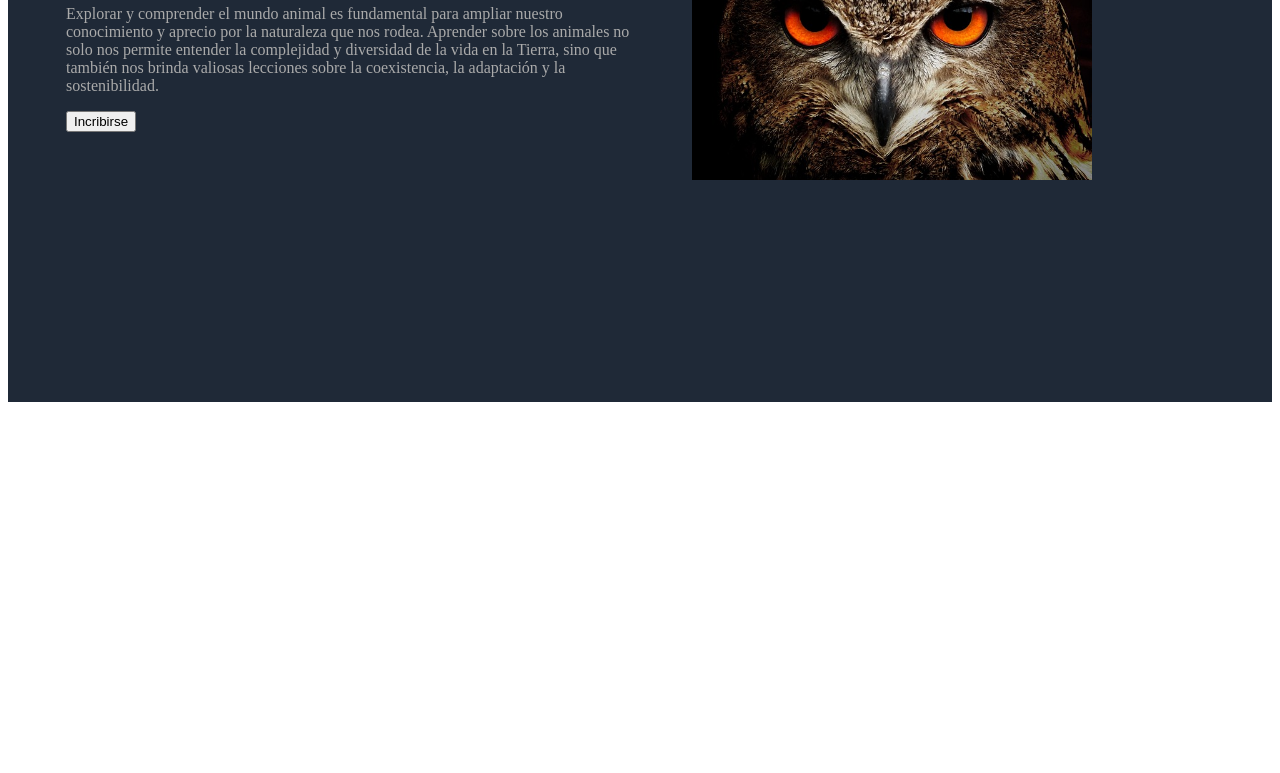
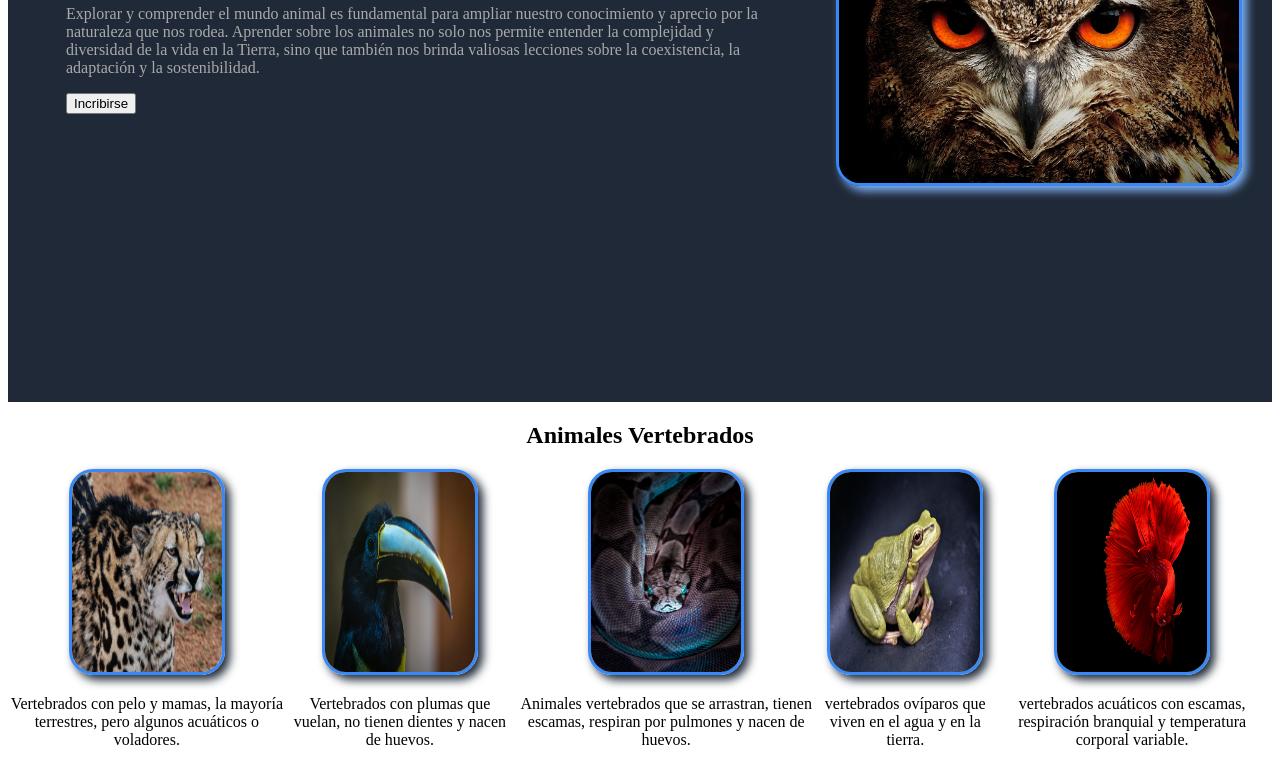
Before and after one commit to RobinsonJr017/pagina-inicio, a plain HTML site: page index.html in a window 1280 px wide. Shown: the part 258-1031 px from the top of the page. Before the commit the page ends 800 px from the top, so only its background shows below. Drawn offline with Linux system fonts and the light colour scheme.

Commit message:
Seccion 1, imagenes

```diff
--- a/index.html
+++ b/index.html
@@ -37,13 +37,54 @@
          </div>
     </header>
 
-
     <section>
-
-
-
-
+        <div class="contenedor-seccion1">
+            <div class="title">
+                <h1>
+                    Animales Vertebrados
+                </h1>
+            </div>
+            <div>
+                <div class="imagenes">
+                    <div class="img1">
+                        <img src="/images/guepardo.jpg"
+                        alt="Imgane de un mamifero"
+                        width="150px"
+                        height="200px">
+                        <p>
+                            Vertebrados con pelo y mamas, la mayoría terrestres, pero algunos acuáticos o voladores.</p>
+                    </div>
+                    <div class="img2">
+                        <img src="/images/ave.jpg"
+                        alt="Imgane de un ave"
+                        width="150px"
+                        height="200px">
+                        <p>Vertebrados con plumas que vuelan, no tienen dientes y nacen de huevos.</p>
+                    </div>
+                    <div class="img3">
+                        <img src="/images/snake.jpg"
+                        alt="Imgane de un reptil"
+                        width="150px"
+                        height="200px">
+                        <p>Animales vertebrados que se arrastran, tienen escamas, respiran por pulmones y nacen de huevos.</p>
+                    </div>
+                    <div class="img4">
+                        <img src="/images/anfibio.jpg"
+                        alt="Imgane de un banfibio"
+                        width="150px"
+                        height="200px">
+                        <p>vertebrados ovíparos que viven en el agua y en la tierra.</p>
+                    </div>
+                    <div class="img5">
+                        <img src="/images/fish.jpg"
+                        alt="Imgane de un pez"
+                        width="150px"
+                        height="200px">
+                        <p>vertebrados acuáticos con escamas, respiración branquial y temperatura corporal variable.</p>
+                    </div>
+                </div>
+            </div>
+        </div>
     </section>
-
 </body>
 </html>
--- a/style.css
+++ b/style.css
@@ -42,6 +42,28 @@ a {
     margin: 50px;
 }
 
-.img0 {
-    margin-right: 180px;
+.img0 img {
+    border: 3px solid #3888f6;
+    border-radius: 24px;
+    margin-right: 30px;
+    box-shadow: 5px 5px 10px hsl(215, 91%, 74%);
 }
+
+
+/*Seccion 1*/
+
+.contenedor-seccion1 {
+    text-align: center;
+}
+
+.imagenes  {
+    display: flex;
+    align-items: center;
+}
+
+.imagenes img {
+    border: 3px solid #3888f6;
+    box-shadow: 5px 5px 10px hsl(215, 28%, 17%);
+    border-radius: 24px;
+
+}
```
Also changed, not shown: images/anfibio.jpg (added), images/ave.jpg (added), images/fish.jpg (added), images/guepardo.jpg (added), images/snake.jpg (added).
